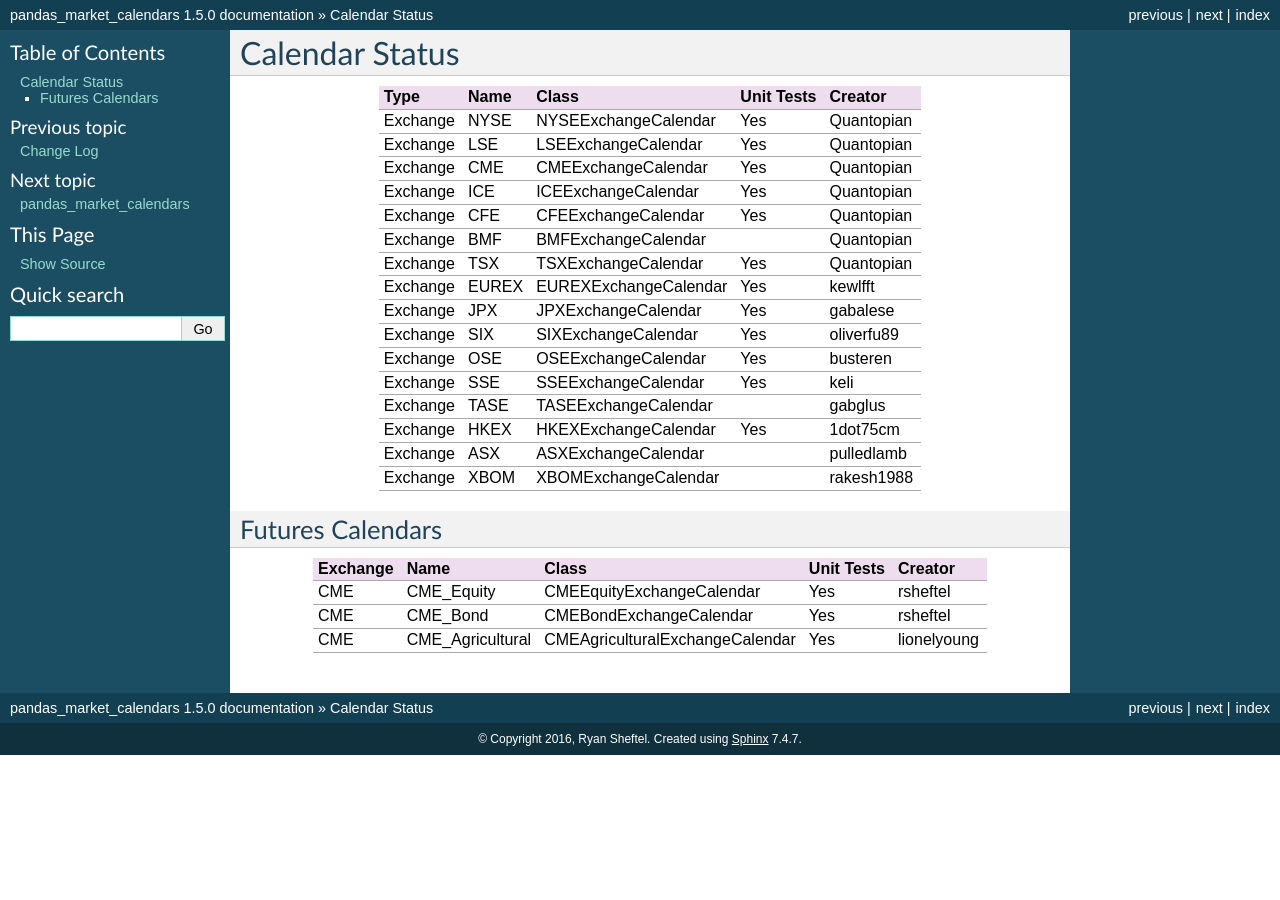
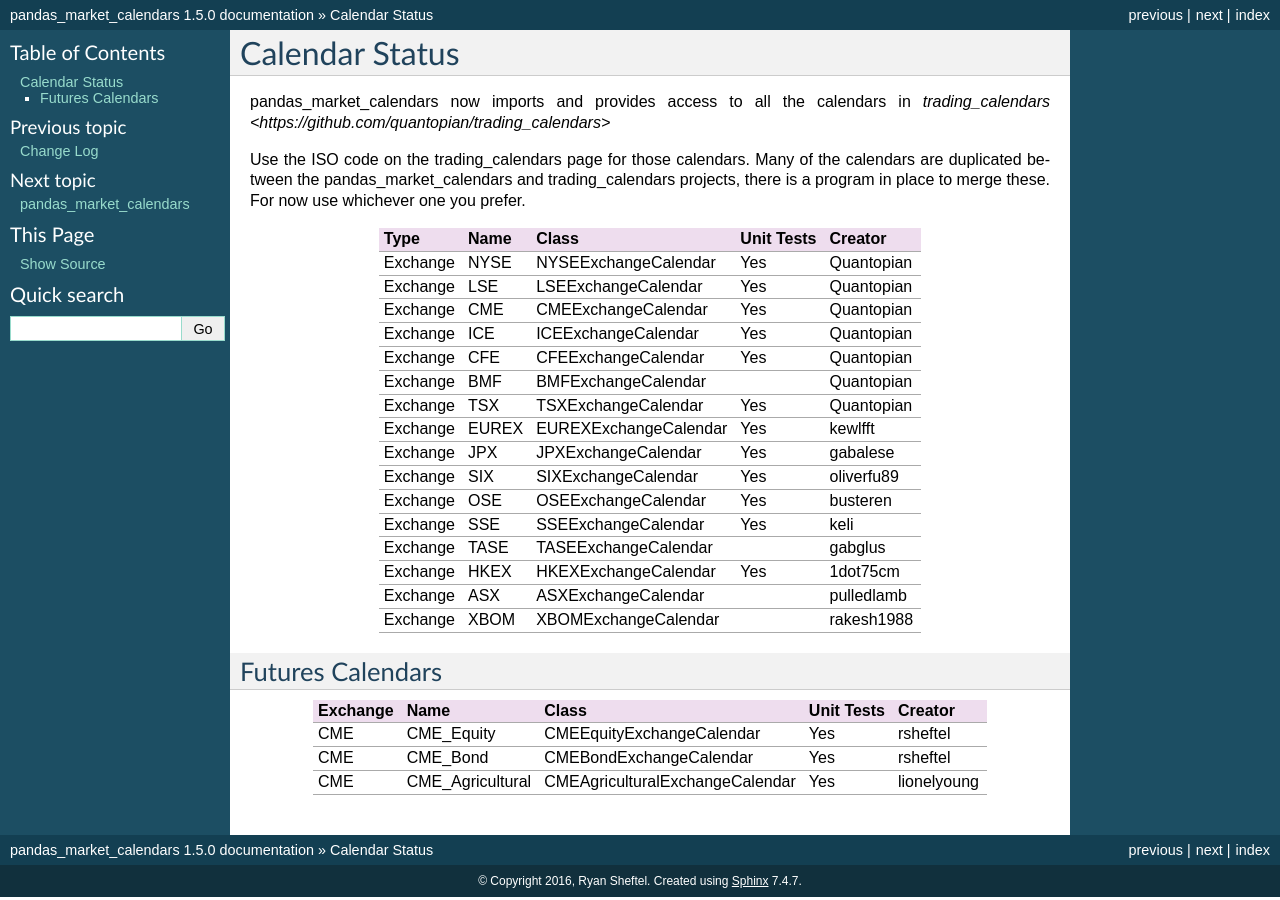
Before and after one commit to rsheftel/pandas_market_calendars, a Sphinx documentation site: the page built from docs/calendars.rst, in a window 1280 px wide. Built offline with Sphinx 7.4.7, drawn with Linux system fonts in a browser that asks for light colours.

Commit message:
add reference to trading-calendars

```diff
--- a/docs/calendars.rst
+++ b/docs/calendars.rst
@@ -1,5 +1,11 @@
 Calendar Status
 ===============
+
+pandas_market_calendars now imports and provides access to all the calendars in `trading_calendars <https://github.com/quantopian/trading_calendars>`
+
+Use the ISO code on the trading_calendars page for those calendars. Many of the calendars are duplicated between
+the pandas_market_calendars and trading_calendars projects, there is a program in place to merge these. For now use
+whichever one you prefer.
 
 ========= ====== ===================== ============ ==========
  Type      Name         Class           Unit Tests   Creator
```
